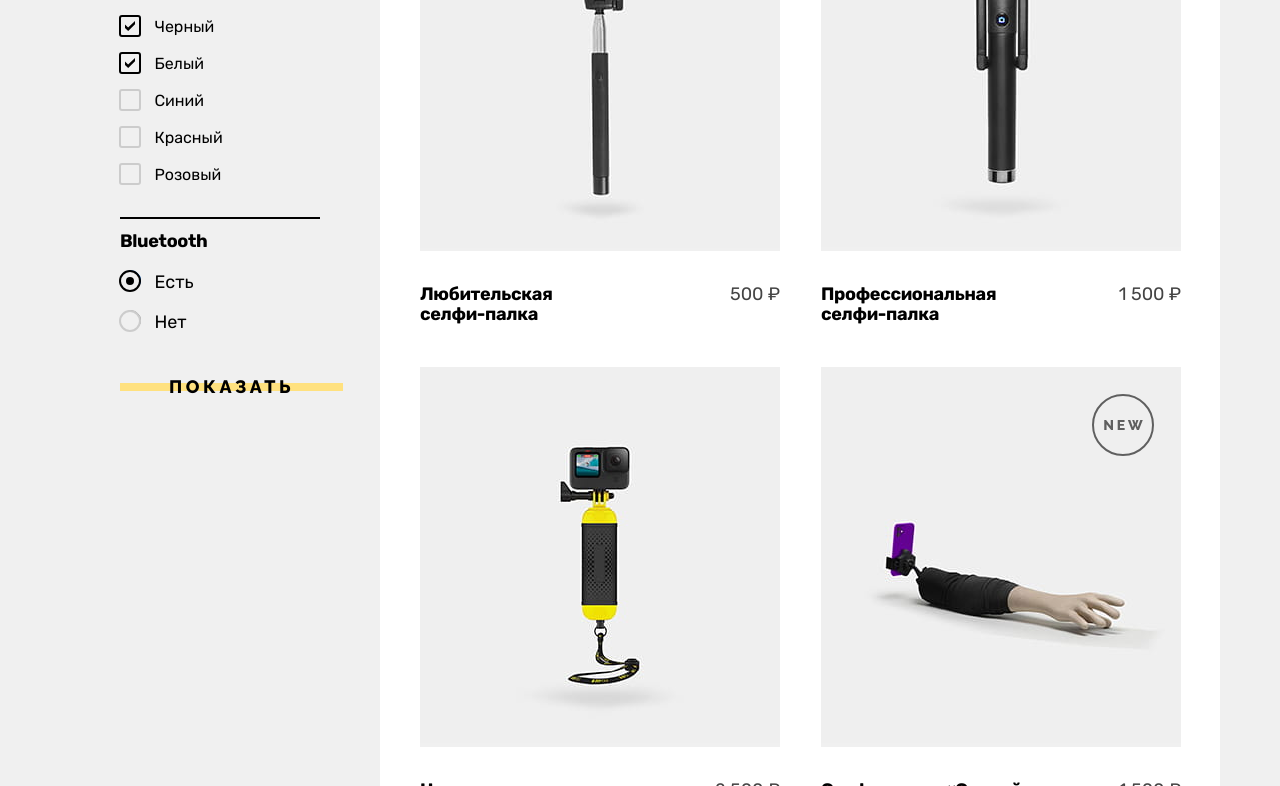
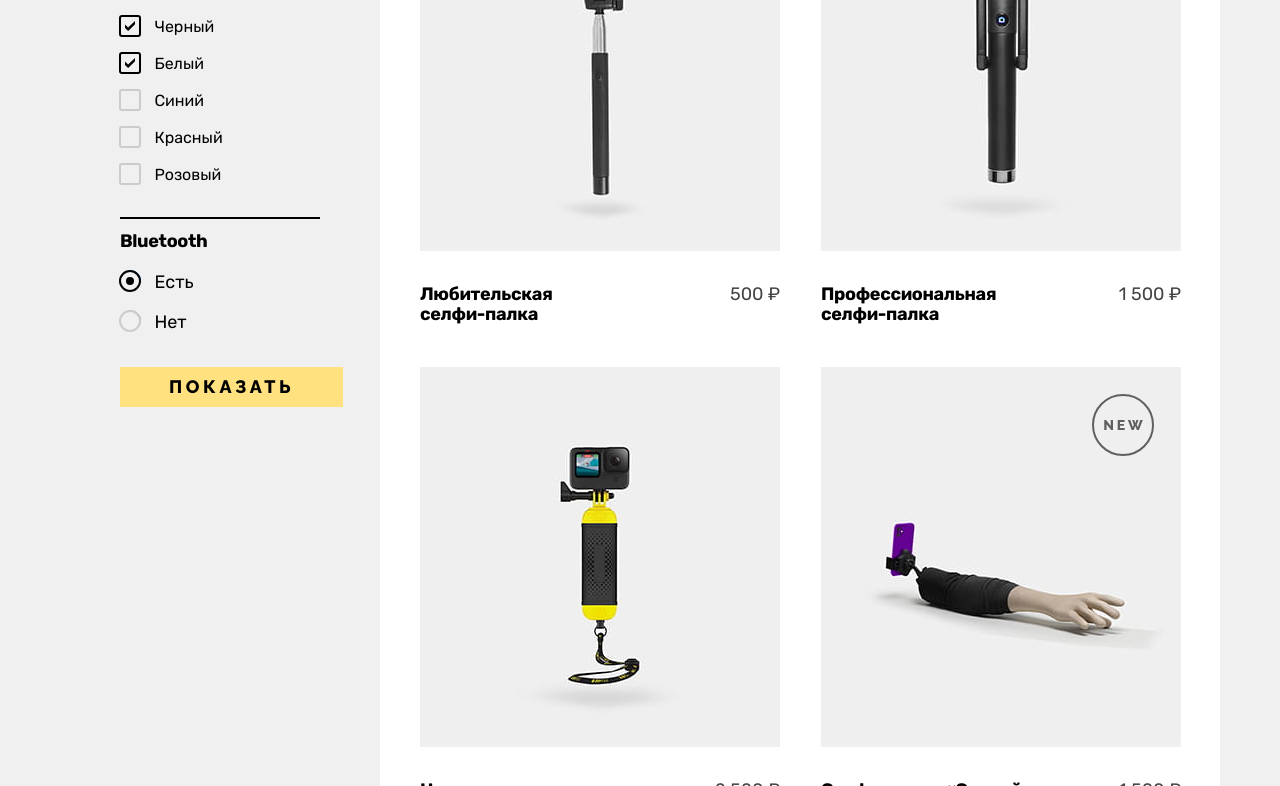
Before and after one commit to htmlacademy-htmlcss/210278-device-36, a plain HTML site: page catalog.html in a window 1280 px wide. In both pictures the pointer is over the button "ПОКАЗАТЬ". Shown: the part 650-1436 px from the top of the page. Drawn offline with Linux system fonts and the light colour scheme.

Commit message:
Оживление кнопки формы страницы каталога

```diff
--- a/styles/style.css
+++ b/styles/style.css
@@ -677,7 +677,8 @@ body {
 .button_main-slider:hover::before,
 .button_about-us:hover::before,
 .button_write-us:hover::before,
-.service__link:hover::before {
+.service__link:hover::before,
+.button_form:hover::before {
   -webkit-transform: scaleY(5);
       -ms-transform: scaleY(5);
           transform: scaleY(5);
@@ -685,7 +686,8 @@ body {
 
 .button_main-slider:active::before,
 .button_about-us:active::before,
-.button_write-us:active::before {
+.button_write-us:active::before,
+.button_form:active::before {
   background-color: #FFCC33;
 }
 
```
